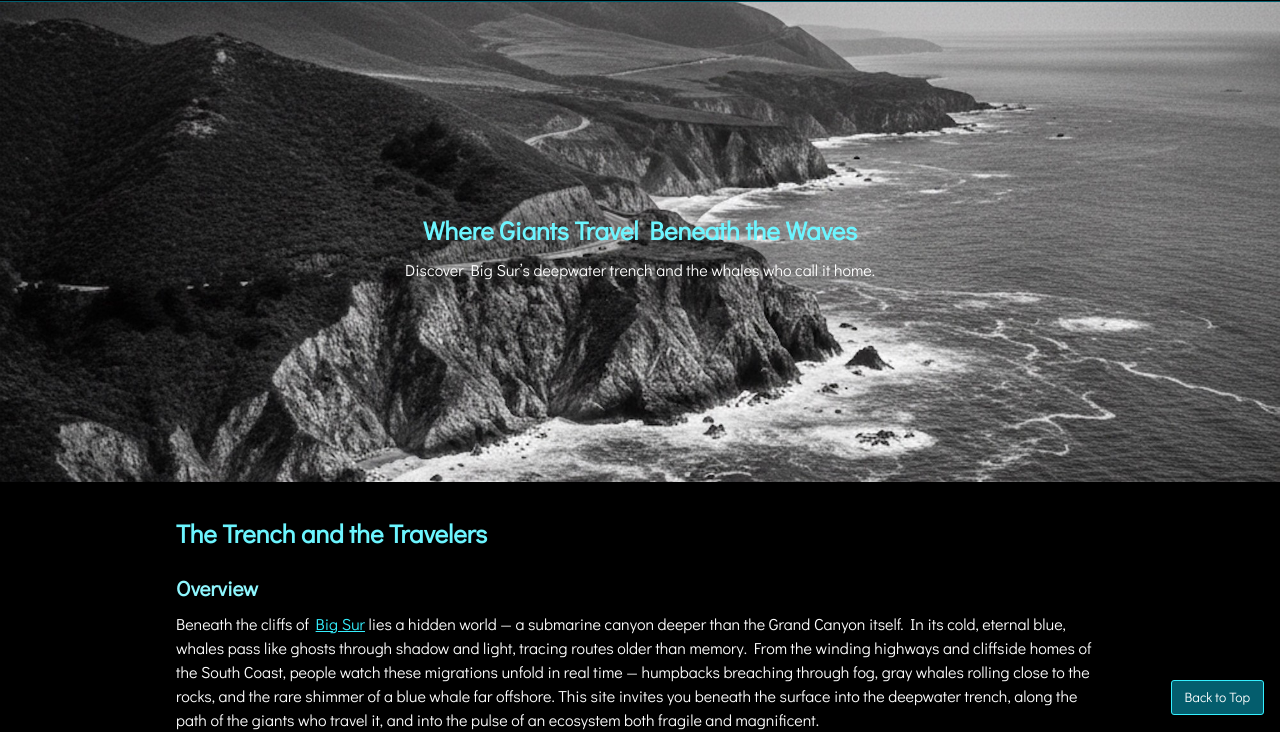
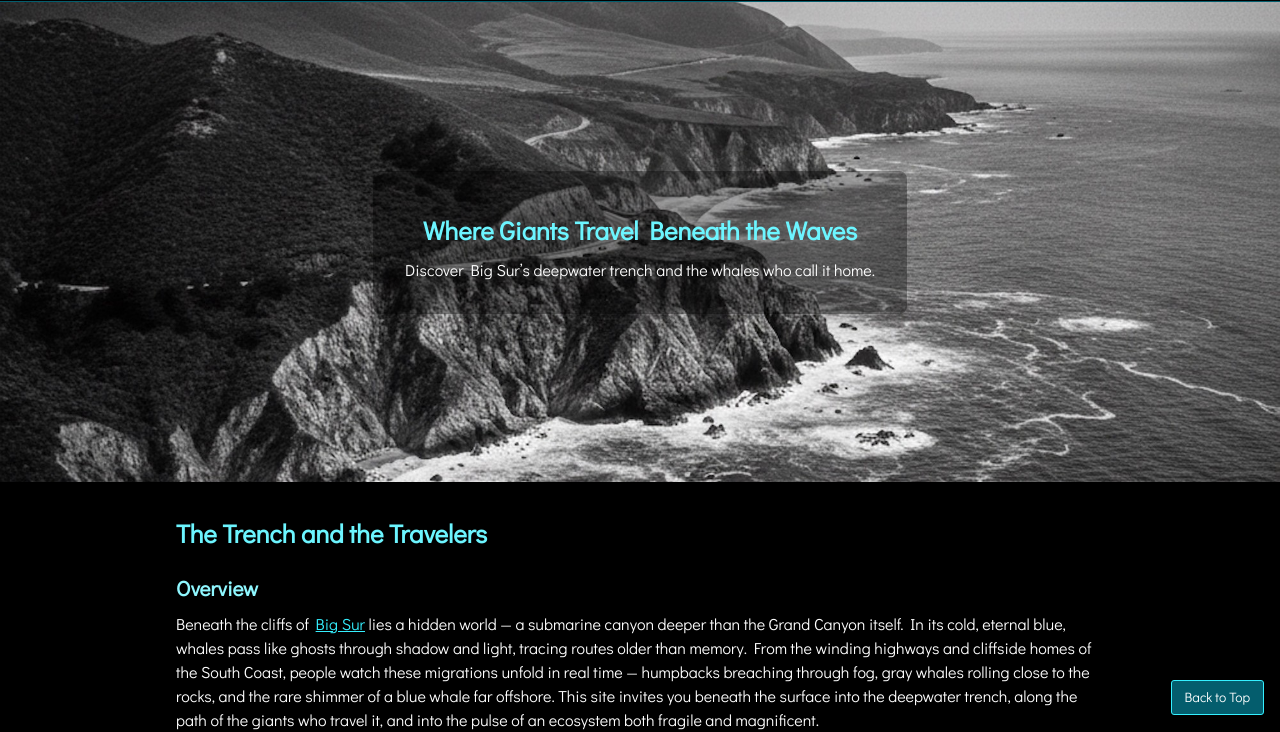
Before and after one commit to CIT85/shenae-pub, a plain HTML site: page final/index.html in a window 1280 px wide. Shown: the part 69-801 px from the top of the page. Drawn offline with Linux system fonts and the light colour scheme.

Commit message:
made hero text more readable

```diff
--- a/final/css/style.css
+++ b/final/css/style.css
@@ -381,6 +381,38 @@ button[type="submit"]:hover {
   color: #fff;
 }
 
+.h.hero::before {
+  content: "";
+  position: absolute;
+  top: 0;
+  left: 0;
+  width: 100%;
+  height: 100%;
+  background: rgba(0, 0, 0, 0.45); /* slightly lighter but more cohesive */
+  z-index: 1;
+}
+
+.hero-text {
+  position: relative;
+  z-index: 2;
+}
+
+.hero-text {
+  background: rgba(0, 0, 0, 0.40);  /* slightly darker & softer */
+  padding: 1.25rem 2.25rem;
+  border-radius: 0.5rem;
+  position: relative;
+  z-index: 2;
+}
+
+.hero-text {
+  background: rgba(0, 0, 0, 0.35);
+  padding: 1rem 2rem;
+  border-radius: 0.5rem;
+  z-index: 2;
+  display: inline-block;
+}
+
 /* MEDIA QUERIES */
 
 /* Medium screens: small tablets and up (601px–899px) */
```
